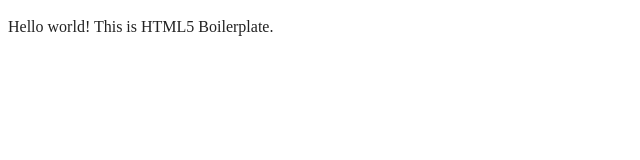
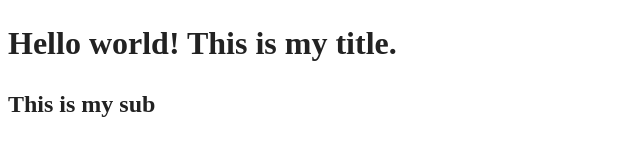
Before and after one commit to izabelletigra/Practice-HTML, a website built with webpack: page index.html in a window 1280 px wide. Shown: the whole page, without its empty margins (0-640 px from the left). Built offline with nearby package versions, Linux system fonts and the light colour scheme.

Commit message:
Add h1 and h2

```diff
--- a/index.html
+++ b/index.html
@@ -4,7 +4,7 @@
 <head>
   <meta charset="utf-8">
   <meta name="viewport" content="width=device-width, initial-scale=1">
-  <title></title>
+  <title>Practice HTML</title>
   <link rel="stylesheet" href="css/style.css">
   <meta name="description" content="">
 
@@ -25,7 +25,8 @@
 <body>
 
   <!-- Add your site or application content here -->
-  <p>Hello world! This is HTML5 Boilerplate.</p>
+  <h1> Hello world! This is my title.</h1>
+  <h2>  This is my sub  </h2>
   <script src="js/app.js"></script>
 
 </body>
```
